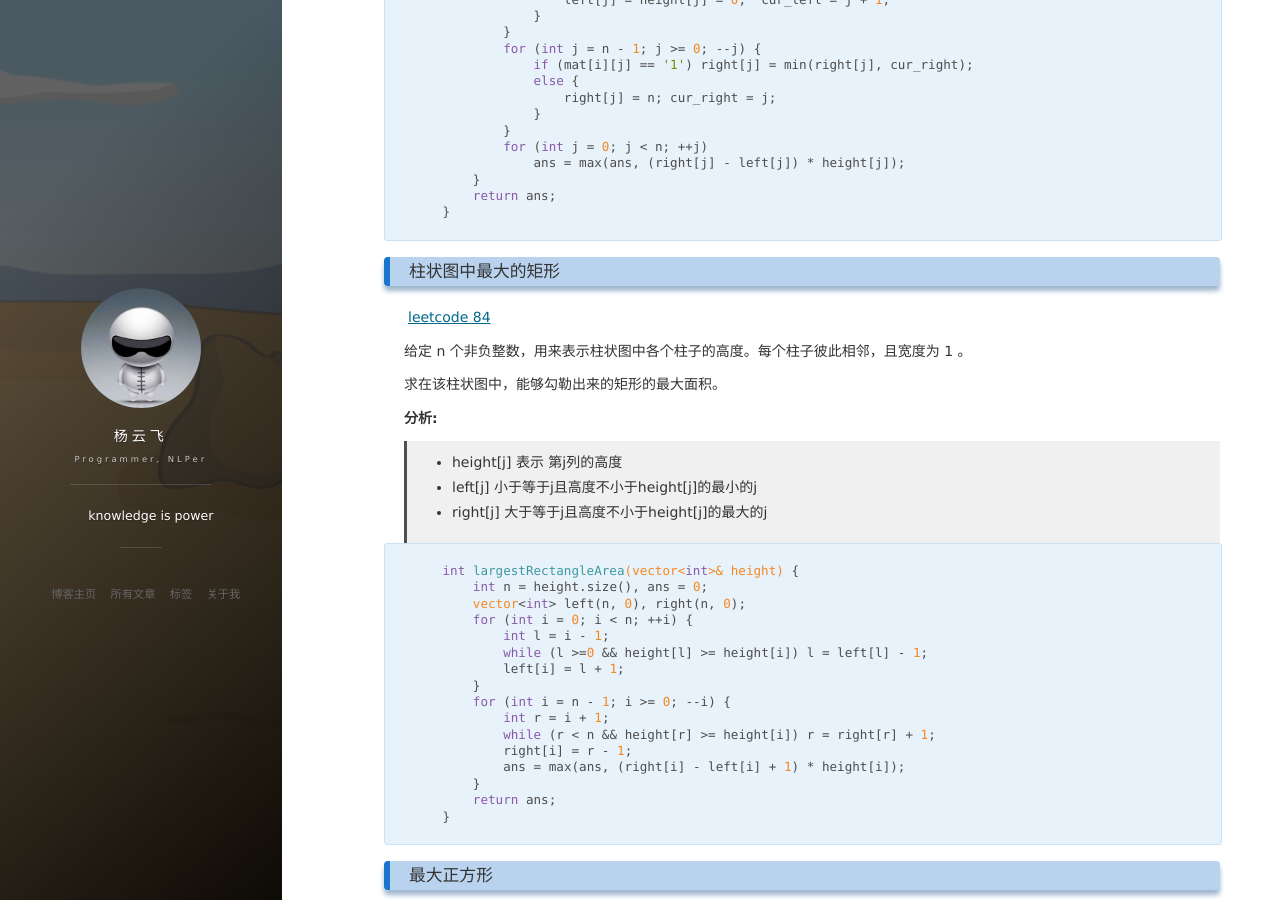
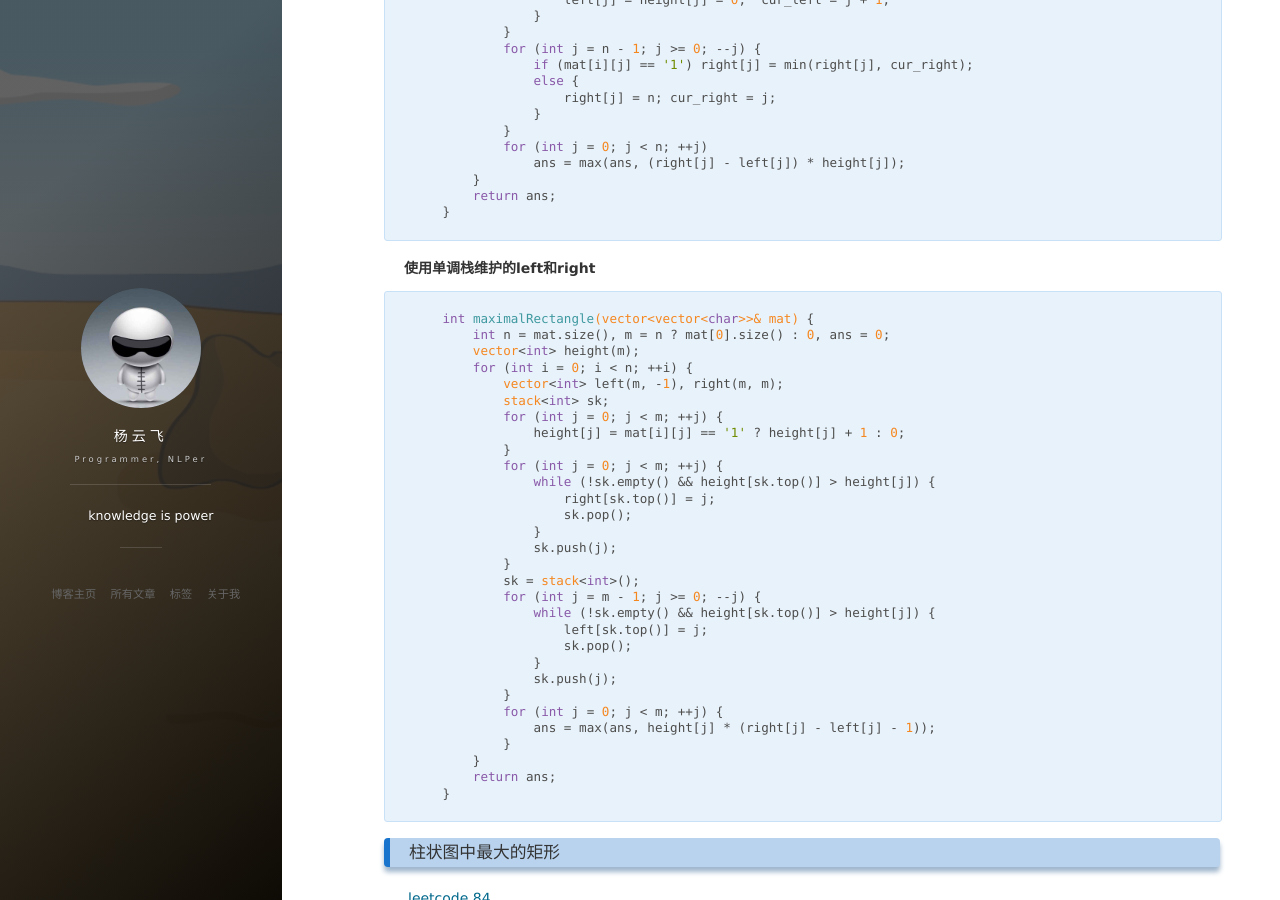
Before and after one commit to king-yyf/king-yyf.github.io, a Jekyll site: the page built from _posts/2020-08-16-matrix.md, in a window 1280 px wide and 900 px high, scrolled down 851 px. Built offline with Jekyll 4.4.1, drawn with Linux system fonts in a browser that asks for light colours; nearby versions of some CDN libraries; comment, search, counter and statistics services are not loaded.

Commit message:
2021-0325-14-18

````diff
--- a/_posts/2020-08-16-matrix.md
+++ b/_posts/2020-08-16-matrix.md
@@ -60,6 +60,41 @@ Index
         return ans;
     }
 ```
+**使用单调栈维护的left和right**
+
+```c++
+    int maximalRectangle(vector<vector<char>>& mat) {
+        int n = mat.size(), m = n ? mat[0].size() : 0, ans = 0;
+        vector<int> height(m);
+        for (int i = 0; i < n; ++i) {
+            vector<int> left(m, -1), right(m, m);
+            stack<int> sk;
+            for (int j = 0; j < m; ++j) {
+                height[j] = mat[i][j] == '1' ? height[j] + 1 : 0;
+            }
+            for (int j = 0; j < m; ++j) {
+                while (!sk.empty() && height[sk.top()] > height[j]) {
+                    right[sk.top()] = j;
+                    sk.pop();
+                }
+                sk.push(j);
+            }
+            sk = stack<int>();
+            for (int j = m - 1; j >= 0; --j) {
+                while (!sk.empty() && height[sk.top()] > height[j]) {
+                    left[sk.top()] = j;
+                    sk.pop();
+                }
+                sk.push(j);
+            }
+            for (int j = 0; j < m; ++j) {
+                ans = max(ans, height[j] * (right[j] - left[j] - 1));
+            }
+        }
+        return ans;
+    }
+```
+
 
 ### 柱状图中最大的矩形
 
````
